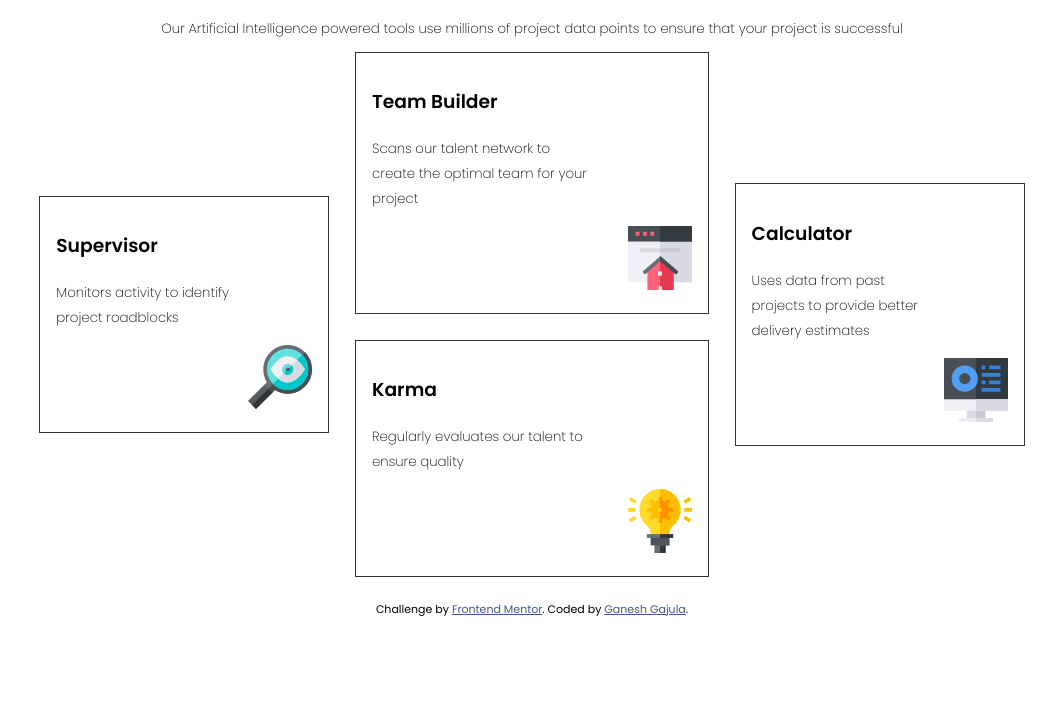
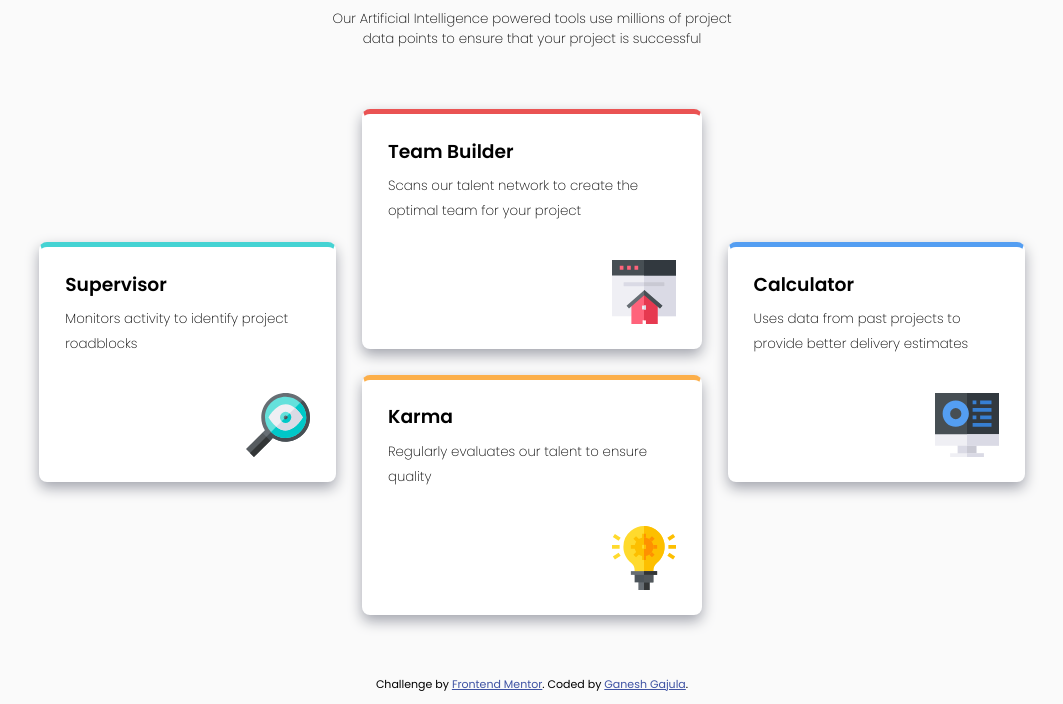
Before and after one commit to ganeshgajula/four-card-feature-frontendmentor, a plain HTML site: page index.html in a window 1280 px wide. Shown: the part 120-824 px from the top of the page, without its empty margins (108-1171 px from the left). Before the commit the page ends 800 px from the top, so only its background shows below. Drawn offline with Linux system fonts and the light colour scheme.

Commit message:
style:completed desktop styling

```diff
--- a/styles.css
+++ b/styles.css
@@ -1,4 +1,8 @@
 @import url("https://fonts.googleapis.com/css2?family=Poppins:wght@200;400;600&display=swap");
+
+* {
+  box-sizing: border-box;
+}
 
 :root {
   --primary-red: hsl(0, 78%, 62%);
@@ -13,6 +17,7 @@
 
 body {
   font-family: "Poppins", sans-serif;
+  background-color: var(--very-light-gray);
 }
 
 .container {
@@ -22,6 +27,7 @@ body {
 
 h1 {
   text-align: center;
+  margin-bottom: 0.7rem;
 }
 
 .non-bold {
@@ -32,20 +38,31 @@ h1 {
   display: block;
   font-weight: 200;
   text-align: center;
+  width: 42%;
+  margin: auto;
 }
 
 .text-para {
   font-weight: 200;
 }
 
+.card-container {
+  display: flex;
+  justify-content: space-between;
+  margin: 3rem auto;
+}
+
 .card {
   display: inline-flex;
   flex-direction: column;
   justify-content: space-between;
-  border: 1px solid #333;
-  height: 100%;
-  width: 320px;
-  padding: 1rem;
+  border: 2px solid transparent;
+  background-color: #fff;
+  border-radius: 0.5rem;
+  box-shadow: 0px 6px 14px var(--neutral-grayish-blue);
+  height: 240px;
+  width: 340px;
+  padding: 1rem 1.5rem;
   margin: 0.8rem;
 }
 
@@ -59,19 +76,31 @@ h1 {
   align-self: flex-end;
 }
 
-.card-container {
-  display: flex;
-  justify-content: space-between;
+.card-1 {
+  border-top: 5px solid var(--primary-cyan);
+  align-self: center;
 }
 
-.card-1,
+.card-2 {
+  border-top: 5px solid var(--primary-red);
+}
+
+.card-3 {
+  border-top: 5px solid var(--primary-orange);
+}
+
 .card-4 {
+  border-top: 5px solid var(--primary-blue);
   align-self: center;
 }
 
 .text-content {
-  width: 70%;
+  /* width: 100%; */
   margin-bottom: 1rem;
+}
+
+h3 {
+  margin: 0.4rem 0;
 }
 
 .attribution {
```
